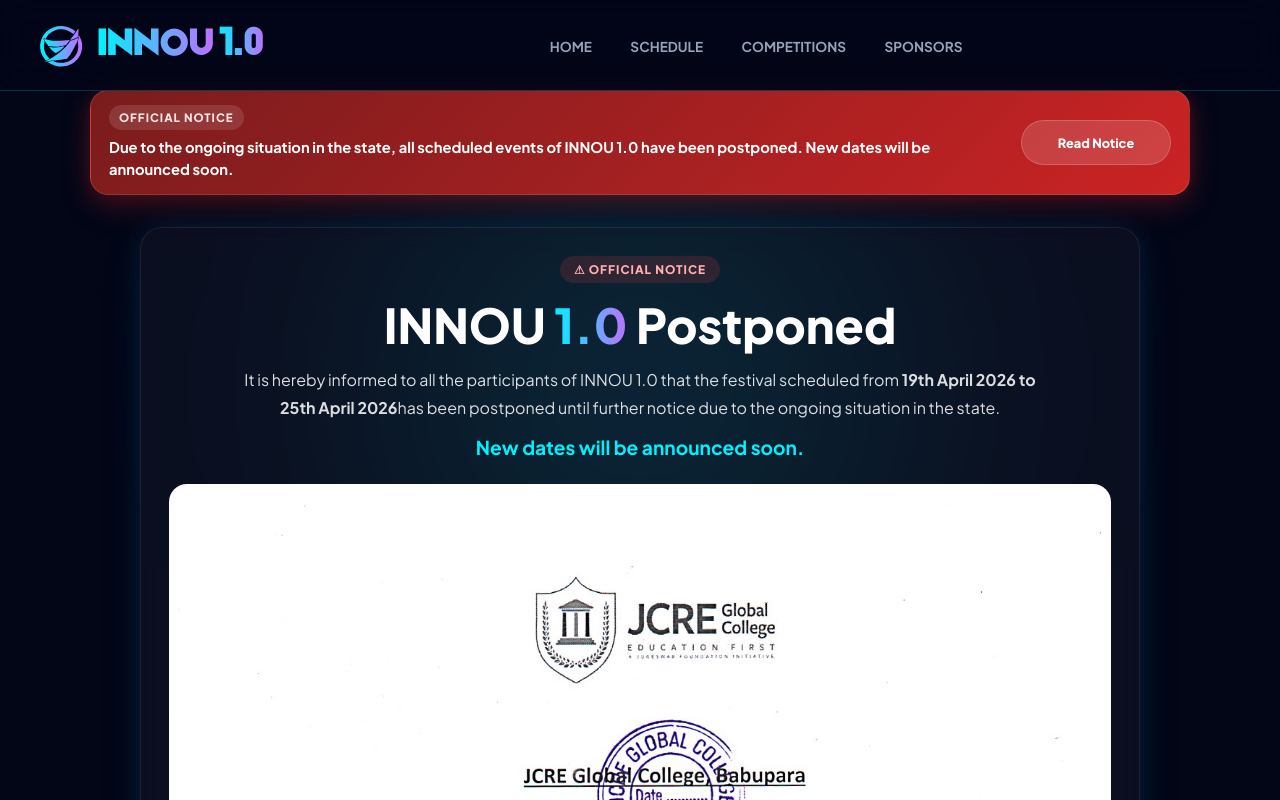
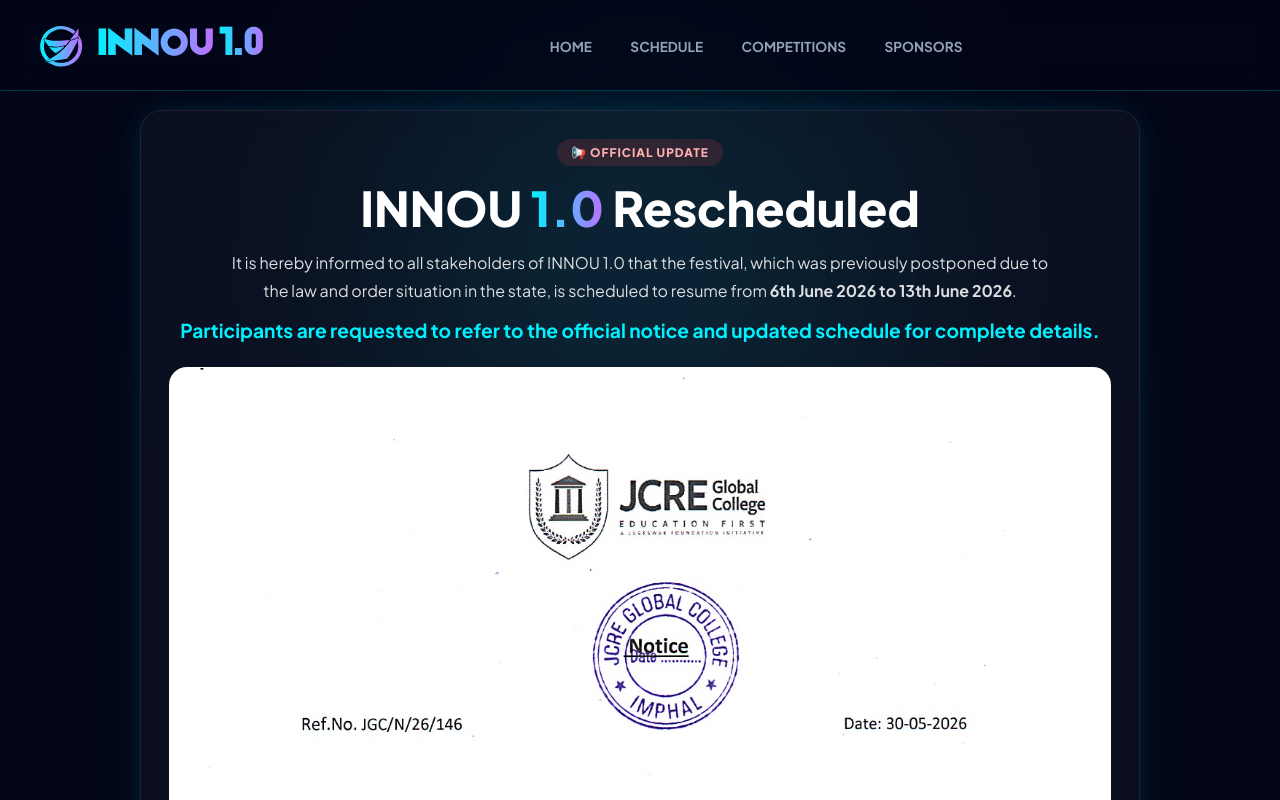
Before and after one commit to 20bhushan/innou-website, a Next.js app: page /notice in a window 1280 px wide. Shown: the top 800 px of the page. Built offline with nearby package versions, Linux system fonts and the light colour scheme.

Commit message:
rescheduled

```diff
--- a/src/app/globals.css
+++ b/src/app/globals.css
@@ -438,13 +438,17 @@
   padding: 14px 18px;
   border-radius: 18px;
 
-  background:
-    linear-gradient(135deg, rgba(127, 29, 29, 0.96), rgba(220, 38, 38, 0.92));
-  border: 1px solid rgba(255, 255, 255, 0.12);
+  background: linear-gradient(
+    135deg,
+    rgba(0, 242, 255, 0.18),
+    rgba(0, 195, 255, 0.12)
+  );
+
+  border: 1px solid rgba(0, 242, 255, 0.3);
 
   box-shadow:
-    0 10px 30px rgba(220, 38, 38, 0.25),
-    0 0 18px rgba(220, 38, 38, 0.18);
+    0 10px 30px rgba(0, 242, 255, 0.15),
+    0 0 18px rgba(0, 242, 255, 0.12);
 
   backdrop-filter: blur(12px);
   -webkit-backdrop-filter: blur(12px);
@@ -452,6 +456,7 @@
   pointer-events: auto;
   animation: noticeFloatIn 0.45s ease;
 }
+
 
 .global-notice-content {
   flex: 1 1 720px;
@@ -465,8 +470,8 @@
   width: fit-content;
   padding: 5px 10px;
   border-radius: 999px;
-  background: rgba(255, 255, 255, 0.12);
-  color: #ffe4e6;
+   background: rgba(0, 242, 255, 0.15);
+  color: #00f2ff;
   font-size: 0.72rem;
   font-weight: 800;
   text-transform: uppercase;
@@ -491,14 +496,14 @@
   text-decoration: none;
   font-size: 0.8rem;
   font-weight: 800;
-  color: #fff;
+color: #00f2ff;
   background: rgba(255, 255, 255, 0.14);
-  border: 1px solid rgba(255, 255, 255, 0.18);
+  border: 1px solid rgba(0, 242, 255, 0.5);
   transition: 0.25s ease;
 }
 
 .global-notice-btn:hover {
-  background: rgba(255, 255, 255, 0.22);
+  background: rgba(0, 242, 255, 0.12);
   transform: translateY(-1px);
 }
 
@@ -533,3 +538,52 @@
     min-width: 0;
   }
 }
+#loader {
+  position: fixed;
+  inset: 0;
+  z-index: 99999;
+
+
+  display: flex;
+  align-items: center;
+  justify-content: center;
+
+
+  background: #020617;
+
+
+  transition: opacity 0.5s ease;
+}
+
+
+#loader h1 {
+  font-size: clamp(2rem,8vw,4rem);
+  font-weight: 900;
+  color: white;
+}
+
+
+#loader h1 span {
+  color: #00f2ff;
+}
+
+
+#progress-bar {
+  position: fixed;
+  top: 0;
+  left: 0;
+
+
+  height: 3px;
+  width: 0;
+
+
+  background: linear-gradient(
+    90deg,
+    #00f2ff,
+    #bc70ff
+  );
+
+
+  z-index: 100000;
+}
--- a/src/app/notice/page.js
+++ b/src/app/notice/page.js
@@ -8,32 +8,32 @@
 
       <div className="notice-container">
         <div className="notice-card">
-
-          <span className="notice-badge">⚠ Official Notice</span>
+          <span className="notice-badge">📢 Official Update</span>
 
           <h1 className="notice-title">
-            INNOU <span>1.0</span> Postponed
+            INNOU <span>1.0</span> Rescheduled
           </h1>
 
           <p className="notice-text">
-            It is hereby informed to all the participants of INNOU 1.0 that the
-            festival scheduled from <strong>19th April 2026 to 25th April 2026</strong>
-            has been postponed until further notice due to the ongoing situation in the state.
+            It is hereby informed to all stakeholders of INNOU 1.0 that the
+            festival, which was previously postponed due to the law and order
+            situation in the state, is scheduled to resume from{" "}
+            <strong>6th June 2026 to 13th June 2026</strong>.
           </p>
 
           <p className="notice-sub">
-            New dates will be announced soon.
+            Participants are requested to refer to the official notice and
+            updated schedule for complete details.
           </p>
 
           <div className="notice-image">
             <Image
-              src="/images/innou-notice.jpg"
+              src="/images/innou-notice2.jpg"
               alt="Official Notice"
               width={900}
               height={1200}
             />
           </div>
-
         </div>
       </div>
     </main>
--- a/src/components/common/NoticeBar.js
+++ b/src/components/common/NoticeBar.js
@@ -1,16 +1,21 @@
 "use client";
 
 import Link from "next/link";
+import { usePathname } from "next/navigation";
+export default function NoticeBar() {
+   const pathname = usePathname();
 
-export default function NoticeBar() {
+  if (pathname === "/notice") {
+    return null;
+  }
   return (
     <div className="global-notice-bar">
       <div className="global-notice-inner">
         <div className="global-notice-content">
           <span className="global-notice-badge">Official Notice</span>
           <p className="global-notice-text">
-            Due to the ongoing situation in the state, all scheduled events of
-            INNOU 1.0 have been postponed. New dates will be announced soon.
+            INNOU 1.0 has been rescheduled. The revised event dates and updated schedule have now been officially announced. Participants are requested to refer to the official notice for complete details.
+
           </p>
         </div>
 
```
Also changed, not shown: src/components/three/DomEffects.js (+9 -3 lines), public/images/innou-notice.jpg (deleted), public/images/innou-notice2.jpg (added).
